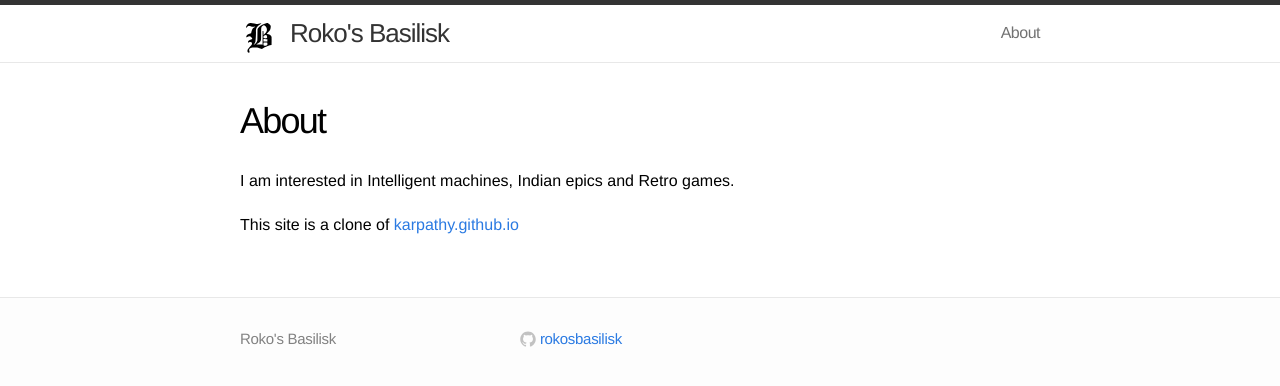
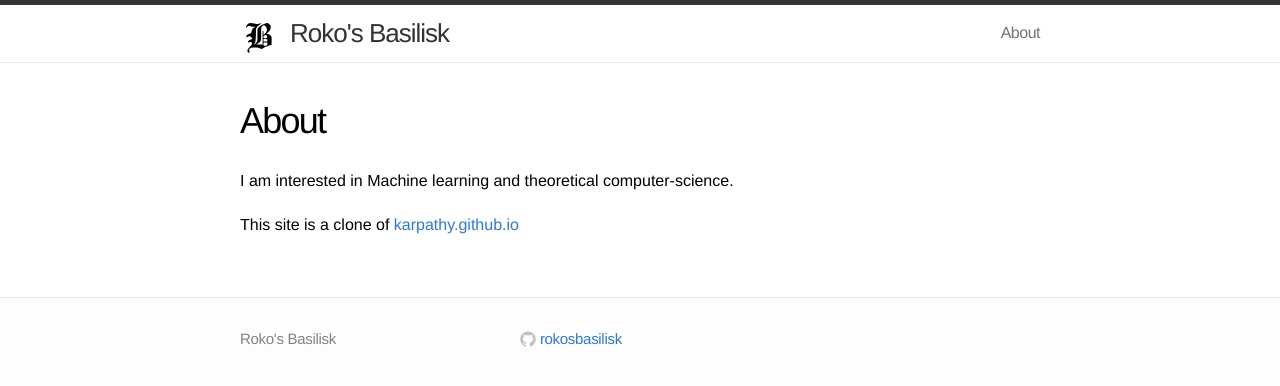
Before and after one commit to rokosbasilisk/rokosbasilisk.github.io, a Jekyll site: the page built from about.md, in a window 1280 px wide. Shown: the top 386 px of the page. Built offline with Jekyll 4.4.1, drawn with Linux system fonts in a browser that asks for light colours.

Commit message:
Update about.md

```diff
--- a/about.md
+++ b/about.md
@@ -4,6 +4,6 @@ title: About
 permalink: /about/
 includelink: true
 ---
-I am interested in Intelligent machines, Indian epics and Retro games.
+I am interested in Machine learning and theoretical computer-science.
 
 This site is a clone of [karpathy.github.io](http://karpathy.github.io)
```
